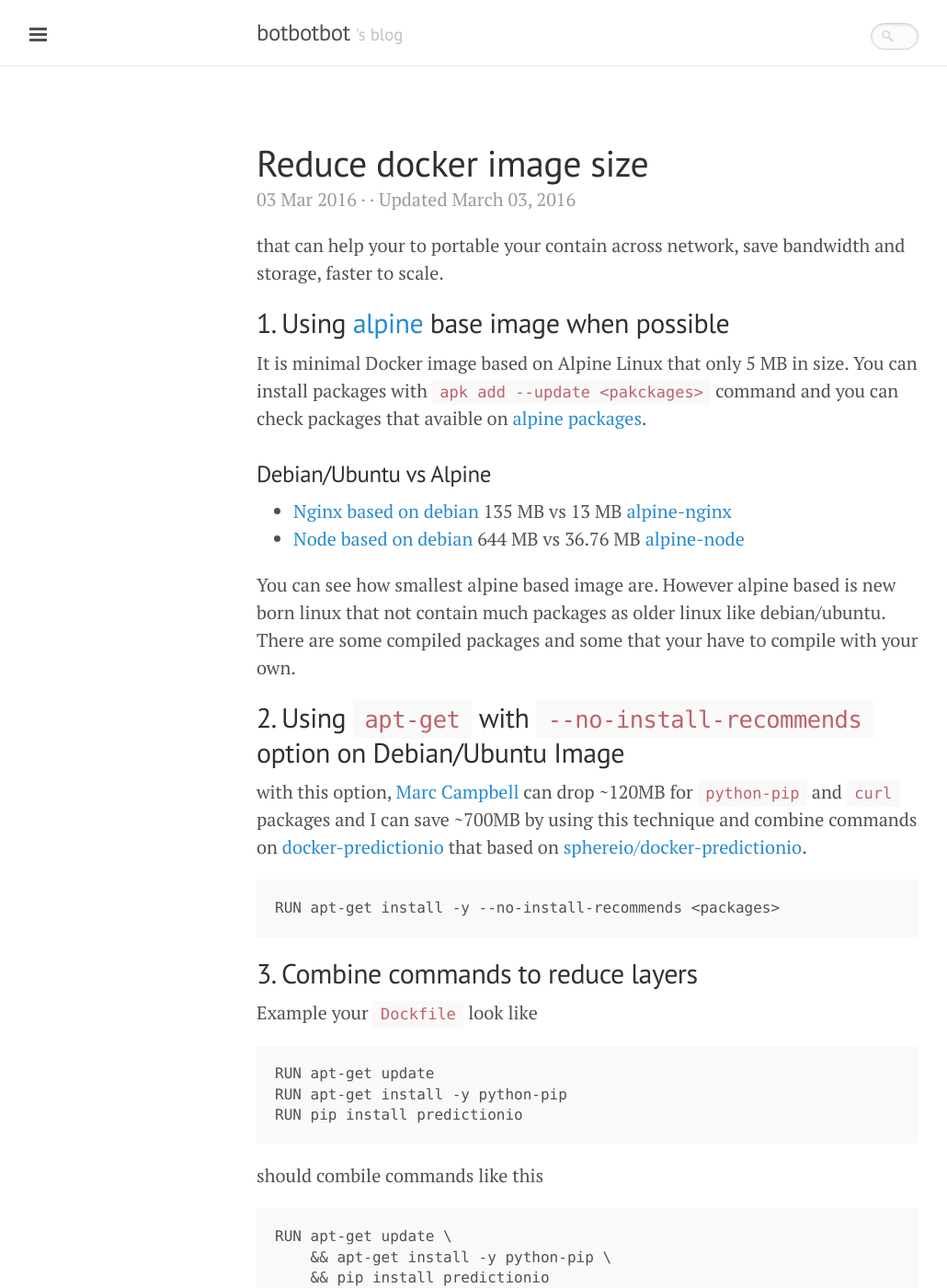
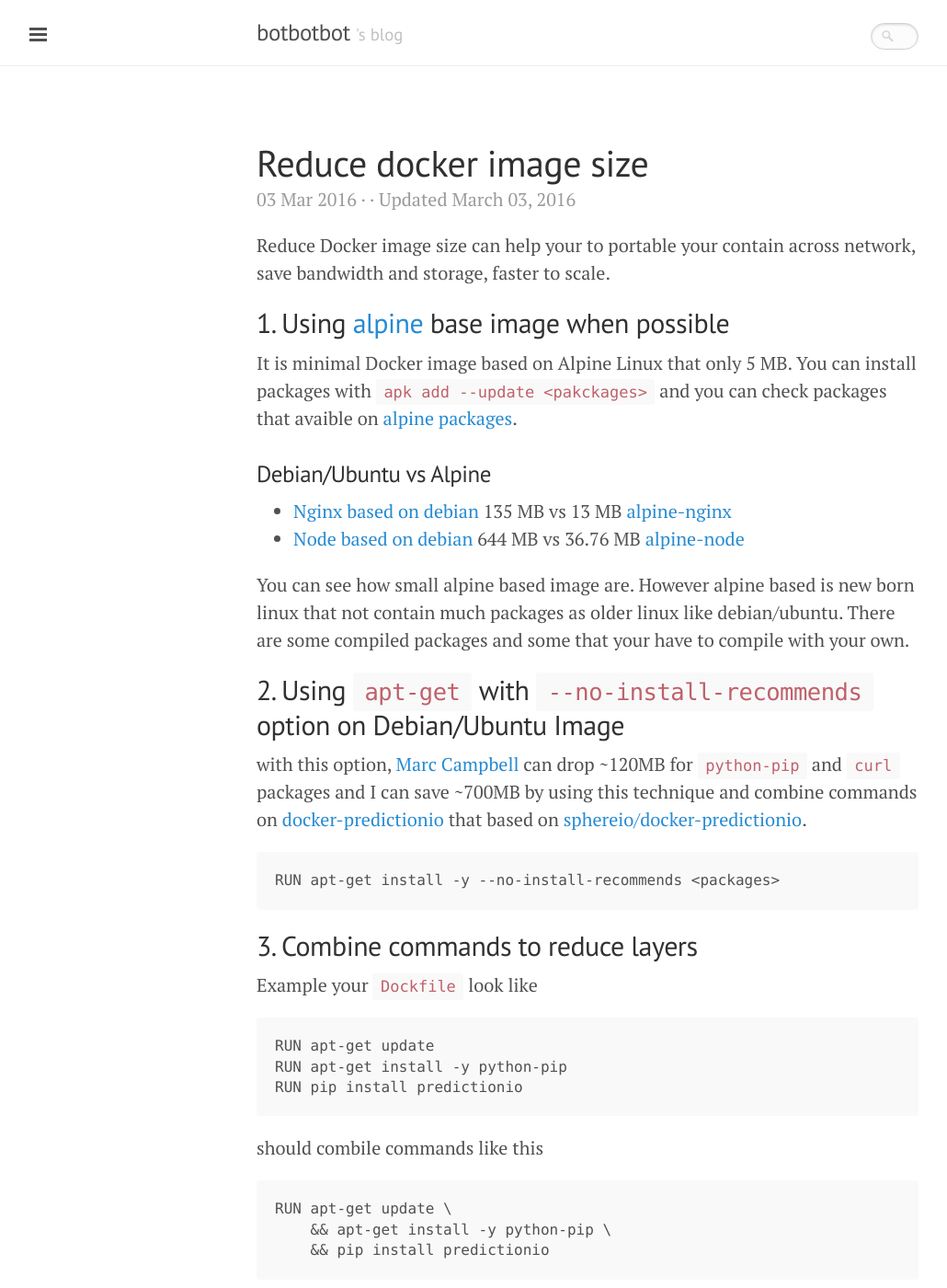
Before and after one commit to ibotdotout/ibotdotout.github.io, a Jekyll site: the page built from _posts/2016-03-03-docker-reduce-image-size.md, in a window 1280 px wide and 1400 px high. Shown: the whole window at 92% size, without its empty margins (1-1031 px from the left). Built offline with Jekyll 4.4.1, drawn with Linux system fonts in a browser that asks for light colours; nearby versions of some CDN libraries; Markdown is read by kramdown in place of the engine named in the settings; comment, search, counter and statistics services are not loaded; some of the changed text lies outside the part shown.

Commit message:
Fix typo

````diff
--- a/_posts/2016-03-03-docker-reduce-image-size.md
+++ b/_posts/2016-03-03-docker-reduce-image-size.md
@@ -3,23 +3,22 @@ layout: post
 title: Reduce docker image size
 tags: [docker]
 permalink: docker-reduce-image-size
-# --- option ---
 update_date: 2016-03-03
 ---
 
-that can help your to portable your contain
+Reduce Docker image size can help your to portable your contain
 across network, save bandwidth and storage, faster to scale.
 
 ## 1. Using [alpine](https://hub.docker.com/_/alpine/) base image when possible
-It is minimal Docker image based on Alpine Linux that only 5 MB in size.
-You can install packages with `apk add --update <pakckages>` command and
+It is minimal Docker image based on Alpine Linux that only 5 MB.
+You can install packages with `apk add --update <pakckages>` and
 you can check packages that avaible on [alpine packages](https://pkgs.alpinelinux.org/packages).
 
 ### Debian/Ubuntu vs Alpine
 * [Nginx based on debian](https://hub.docker.com/_/nginx/) 135 MB vs 13 MB [alpine-nginx](https://hub.docker.com/r/smebberson/alpine-nginx/)
 * [Node based on debian](https://hub.docker.com/_/node/) 644 MB vs 36.76 MB [alpine-node](https://hub.docker.com/r/mhart/alpine-node/)
 
-You can see how smallest alpine based image are.
+You can see how small alpine based image are.
 However alpine based is new born linux that not contain much packages as
 older linux like debian/ubuntu. There are some compiled packages and
 some that your have to compile with your own.
@@ -55,7 +54,7 @@ RUN apt-get update \
     && pip install predictionio
 ```
 
-that reduce image layer and drop iamge size.
+that reduce image layer and image size.
 However your should do this when your sure with `Dockerfile`
 becuase `docker build` will cache a huge layer, you need to rebuild all
 commands if your edit any single one.
````
Also changed, not shown: other parts of _posts/2016-03-03-docker-reduce-image-size.md (+2 -2 lines).
